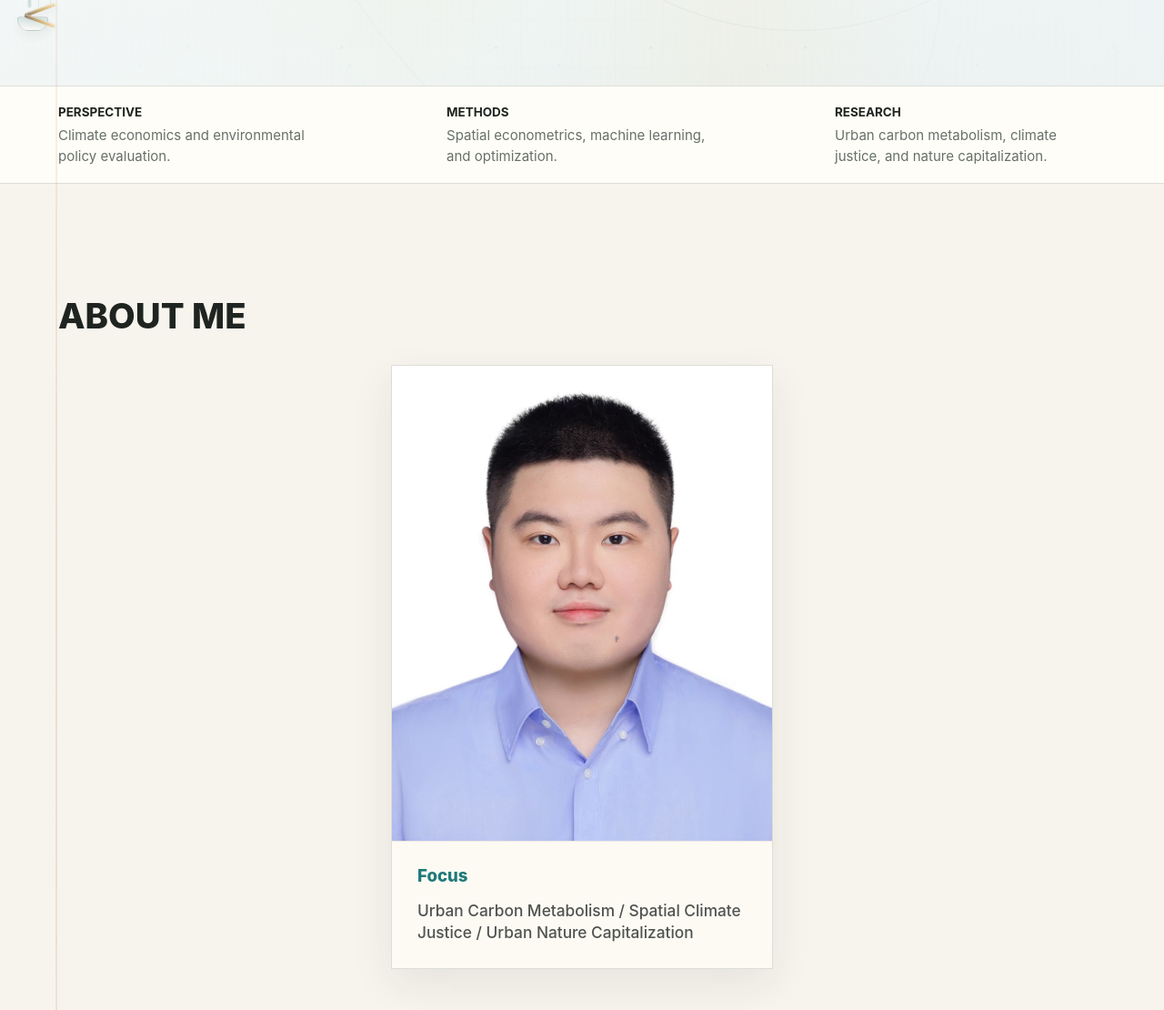
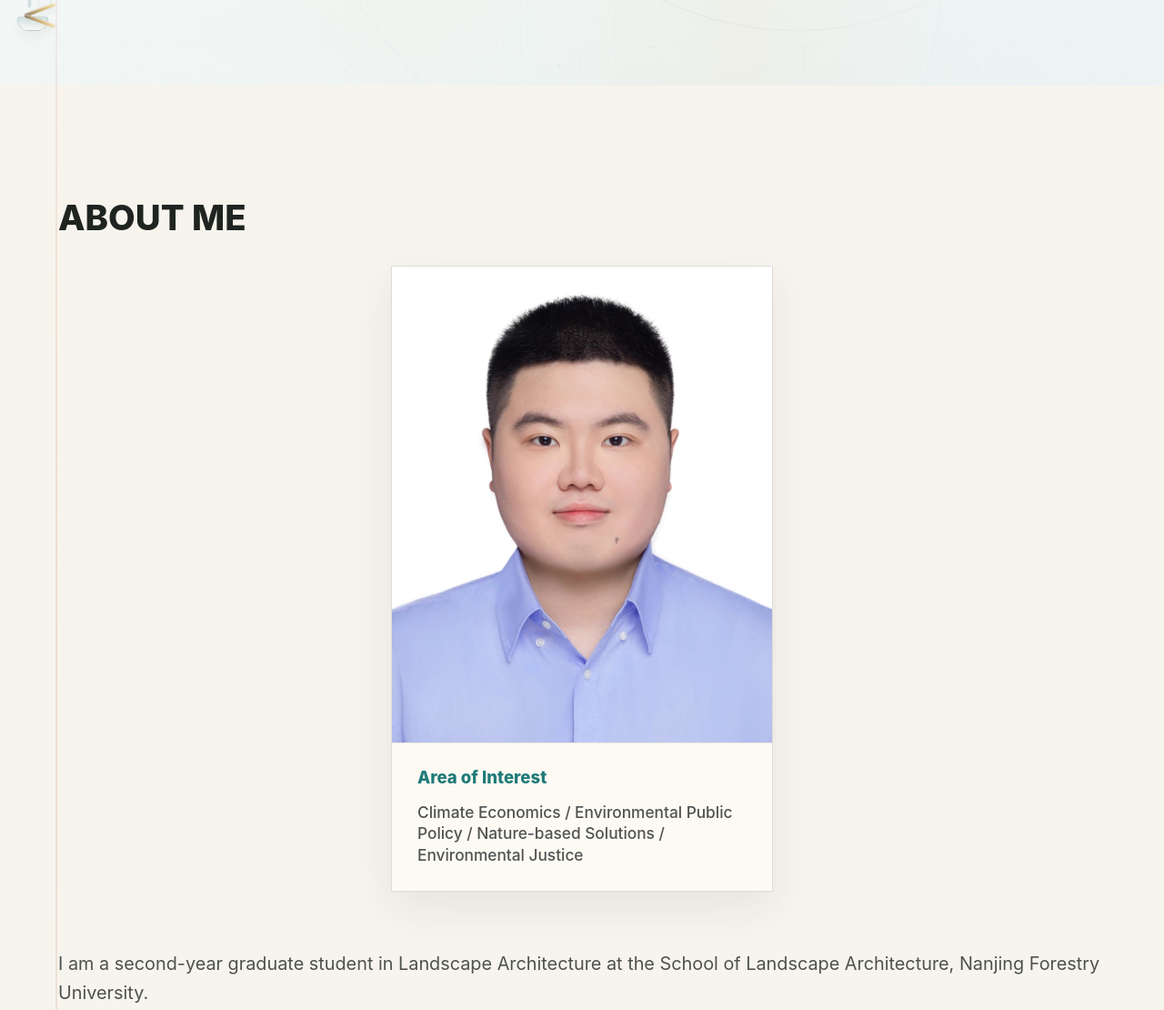
Before and after one commit to Phil1ai/Phil1ai.github.io, a plain HTML site: page index.html in a window 1280 px wide. Shown: the part 706-1816 px from the top of the page at 91% size. Drawn offline with nearby package versions, Linux system fonts and the light colour scheme.

Commit message:
Add files via upload

```diff
--- a/index.html
+++ b/index.html
@@ -126,25 +126,10 @@
             <strong>Nanjing Forestry University</strong>
           </div>
           <div>
-            <span>Focus</span>
-            <strong>Urban Carbon Metabolism / Spatial Climate Justice / Urban Nature Capitalization</strong>
+            <span>Area of Interest</span>
+            <strong>Climate Economics / Environmental Public Policy / Nature-based Solutions / Environmental Justice</strong>
           </div>
         </aside>
-      </section>
-
-      <section class="signal-strip" aria-label="Profile highlights">
-        <div>
-          <strong>Perspective</strong>
-          <span>Climate economics and environmental policy evaluation.</span>
-        </div>
-        <div>
-          <strong>Methods</strong>
-          <span>Spatial econometrics, machine learning, and optimization.</span>
-        </div>
-        <div>
-          <strong>Research</strong>
-          <span>Urban carbon metabolism, climate justice, and nature capitalization.</span>
-        </div>
       </section>
 
       <section class="section atlas-section" id="atlas" hidden>
@@ -490,8 +475,8 @@
             </figure>
             <dl>
               <div>
-                <dt>Focus</dt>
-                <dd>Urban Carbon Metabolism / Spatial Climate Justice / Urban Nature Capitalization</dd>
+                <dt>Area of Interest</dt>
+                <dd>Climate Economics / Environmental Public Policy / Nature-based Solutions / Environmental Justice</dd>
               </div>
             </dl>
           </aside>
```
Also changed, not shown: 1 other file.
